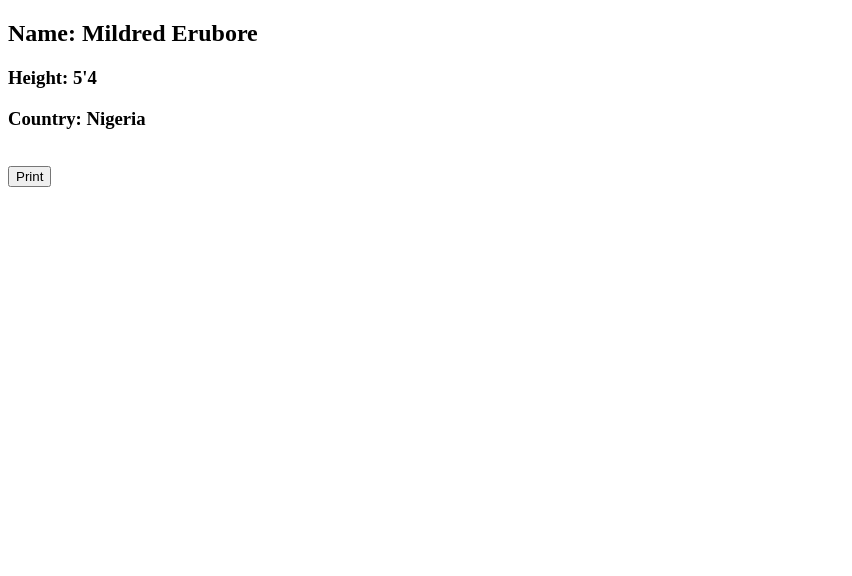
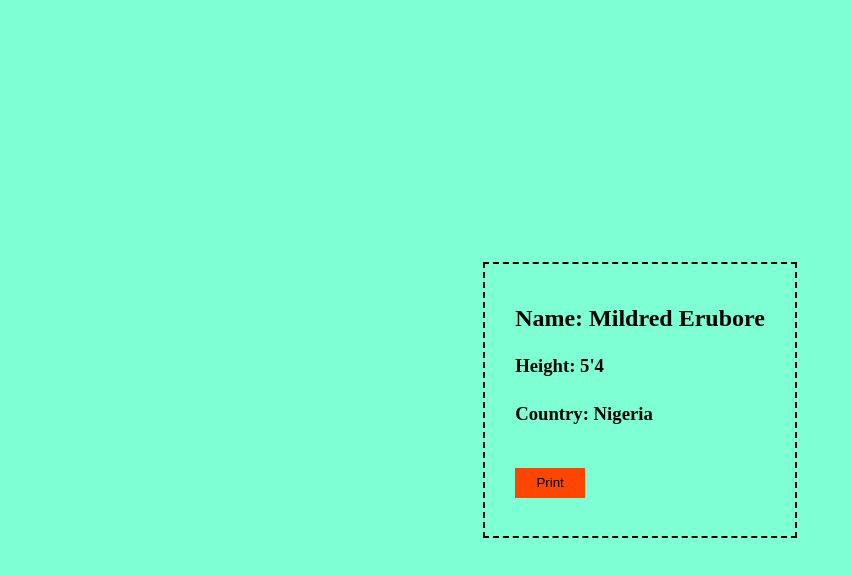
Before and after one commit to mildred366/print-task, a plain HTML site: page index.html in a window 1280 px wide. Shown: the whole page, without its empty margins (0-852 px from the left). Drawn offline with Linux system fonts and the light colour scheme.

Commit message:
final commit

```diff
--- a/index.html
+++ b/index.html
@@ -6,25 +6,48 @@
     <meta http-equiv="X-UA-Compatible" content="IE=edge">
     <meta name="viewport" content="width=device-width, initial-scale=1.0">
     <title>Print Method</title>
+    <style>
+        *{
+            margin: 0;
+            padding: 0;
+            box-sizing: border-box;
+        }
+        .container {
+            background-color: aquamarine;
+            display: flex;
+            justify-content: center;
+            align-items: center;
+            height: 100vh;
+        }
+        .wrapper{
+            line-height: 3rem;
+            border: 2px dashed black;
+            padding: 30px;
+        }
+        .printBtn{
+            padding-right: 20px;
+        }
+
+    </style>
     <script type="text/javascript">
-        function printFun()
-        {
+        function printFun() {
             window.print();
         }
     </script>
 </head>
 
 <body>
+    <div class="container">
+        <div class="wrapper">
             <h2> Name: Mildred Erubore </h2>
             <h3>Height: 5'4</h3>
             <h3>Country: Nigeria</h3>
-    <br />
-    <form>
+            <form class="printBtn">
                 <!-- When a user click on the print button, the onclick function calls the window.print() method to print the currently visible content in the window screen. -->
-        <input type="button" value="Print" onclick="printFun()" />
+                <input type="button" value="Print" onclick="printFun()" style=" width: 70px; height: 30px; margin-top: 30px; border: none;background-color: orangered;" />
             </form>
-
-
+        </div>
+    </div>
 </body>
 
 </html>
```
Lines whose indentation alone changed are shown as unchanged.
